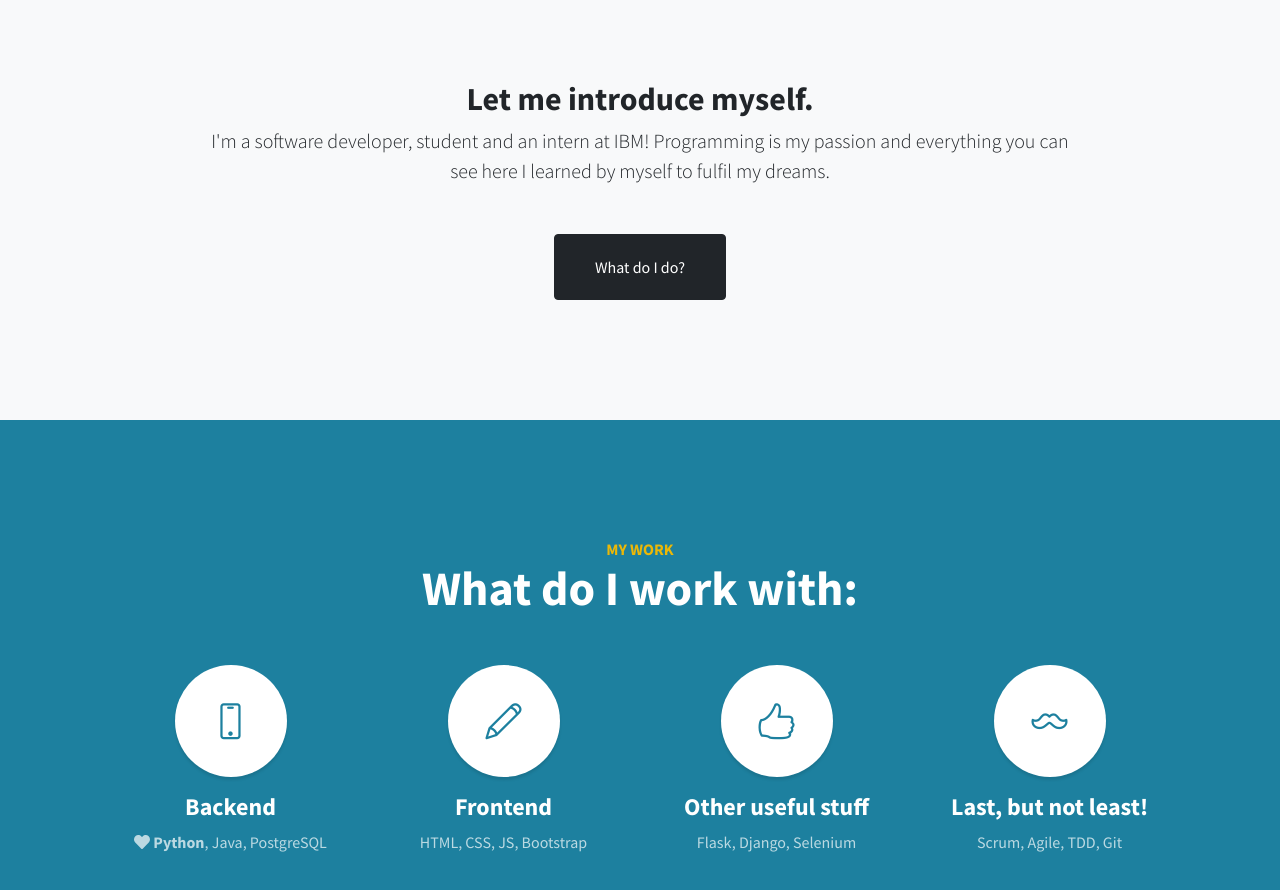
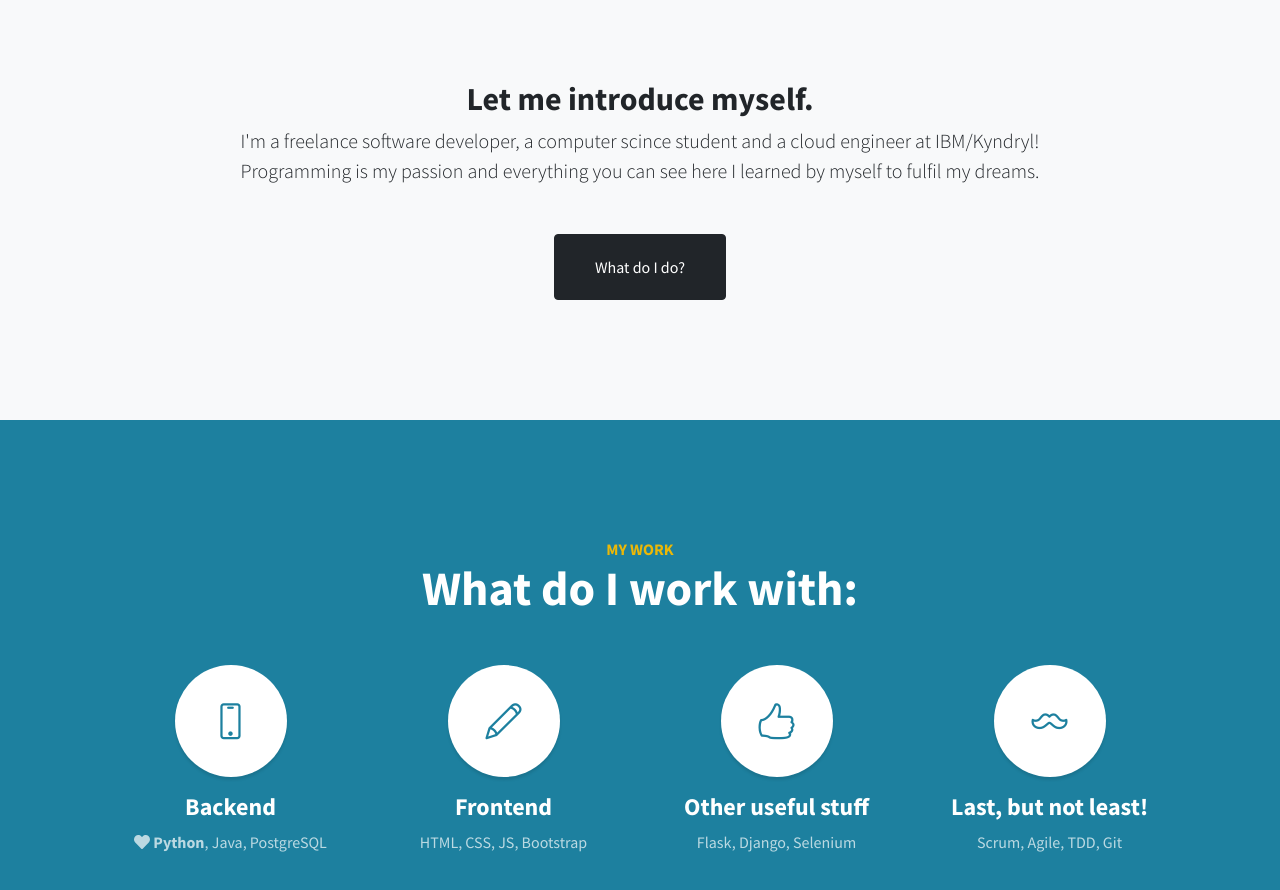
Before and after one commit to KarolinaZawisza/personal-cv-website, a plain HTML site: page index.html in a window 1280 px wide. Shown: the part 840-1730 px from the top of the page. Drawn offline with nearby package versions, Linux system fonts and the light colour scheme.

Commit message:
Update index.html

```diff
--- a/index.html
+++ b/index.html
@@ -45,7 +45,7 @@
                     <div class="col-lg-10">
                         <h2>Let me introduce myself.</h2>
                         <p class="lead mb-5">
-                            I'm a software developer, student and an intern at IBM! Programming is my passion and everything you can see here I learned by myself to fulfil my dreams.
+                            I'm a freelance software developer, a computer scince student and a cloud engineer at IBM/Kyndryl! Programming is my passion and everything you can see here I learned by myself to fulfil my dreams.
                         </p>
                         <a class="btn btn-dark btn-xl" href="#services">What do I do?</a>
                     </div>
```
